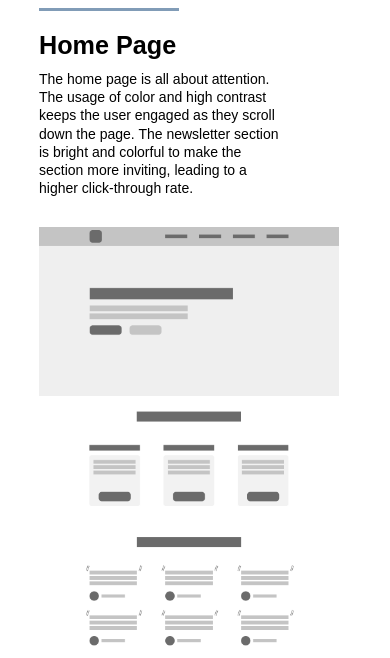
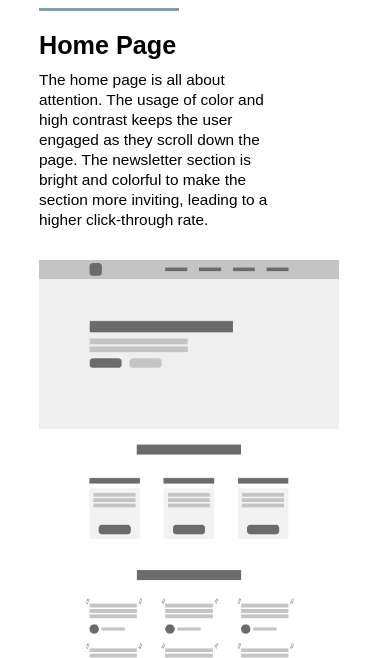
Before and after one commit to nickhyla/Fitness-University-Wireframe, a plain HTML site: page index.html in a window 390 px wide. Shown: the part 156-814 px from the top of the page. Drawn offline with Linux system fonts and the light colour scheme.

Commit message:
Media Queries 1.1

```diff
--- a/queries.css
+++ b/queries.css
@@ -44,6 +44,10 @@
   .title {
     width: 75%;
   }
+
+  p {
+    font-size: 110%;
+  }
 }
 
 @media only screen and (max-width: 767px) {
```
